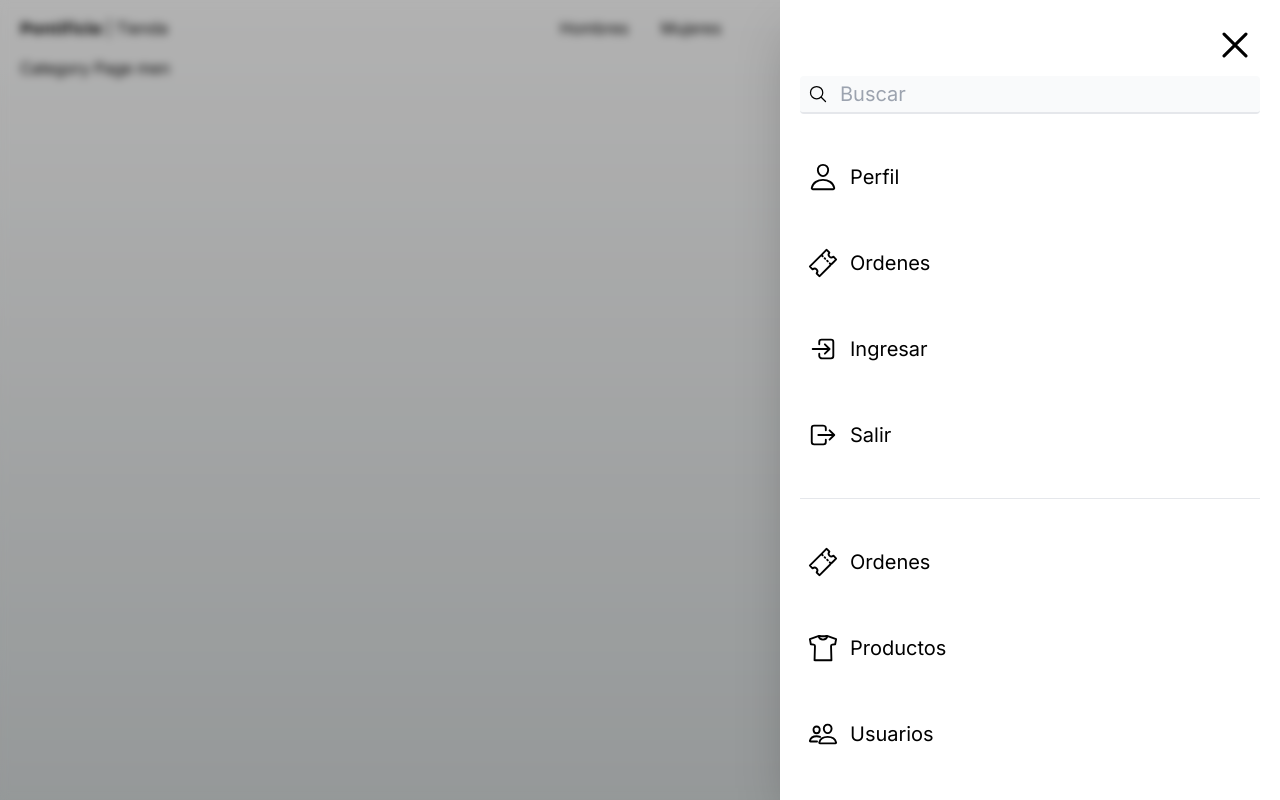
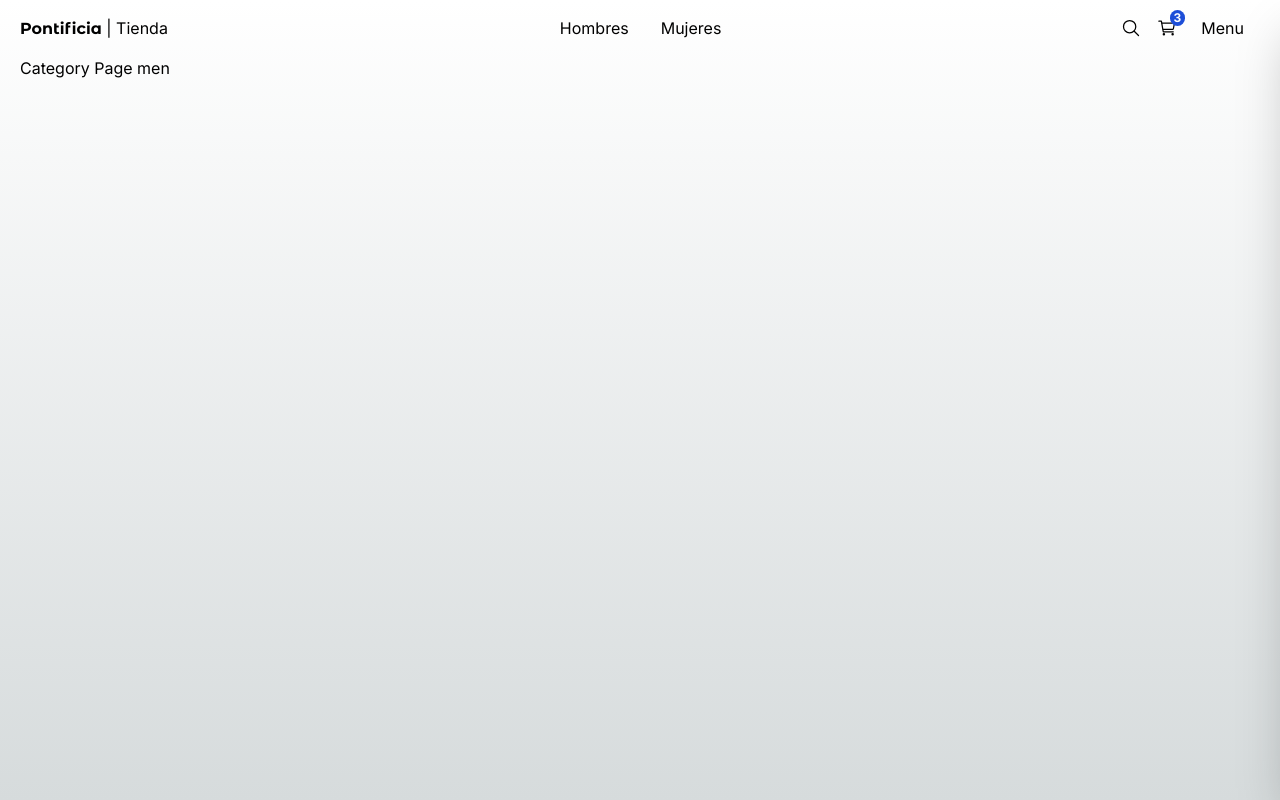
Before and after one commit to Juan-Ayme/e-comerce, a Next.js app: page /category/men in a window 1280 px wide. Built offline with nearby package versions, Linux system fonts and the light colour scheme.

Commit message:
zustand -UI store

```diff
--- a/package.json
+++ b/package.json
@@ -9,10 +9,12 @@
     "lint": "next lint"
   },
   "dependencies": {
+    "clsx": "^2.1.1",
     "next": "14.1.4",
     "react": "^18",
     "react-dom": "^18",
-    "react-icons": "^5.1.0"
+    "react-icons": "^5.1.0",
+    "zustand": "^4.5.2"
   },
   "devDependencies": {
     "@types/node": "^20",
--- a/src/components/ui/sidebar/Sibedar.tsx
+++ b/src/components/ui/sidebar/Sibedar.tsx
@@ -1,33 +1,53 @@
 'use client'
 
-import Link from 'next/link'
 import React from 'react'
 import { IoCloseOutline, IoLogInOutline, IoLogOutOutline, IoPeopleOutline, IoPersonOutline, IoSearchOutline, IoShirtOutline, IoTicketOutline } from 'react-icons/io5'
 import { LinkSidebar } from './LinkSidebar';
+import { useUIStore } from '@/store';
+import clsx from 'clsx';
 
 export const Sibedar = () => {
+
+    const isSideMenuOpen = useUIStore(state => state.isSideMenuOpen);
+    const closeMenu = useUIStore(state => state.closeSideMenu);
+
   return (
     <div>
         {/* Background black*/}
-        <div className='fixed top-0 left-0 w-screen h-screen z-10 bg-black opacity-30'>
-
-        </div>
+        {
+            isSideMenuOpen &&(
+                <div className='fade-in fixed top-0 w-screen h-screen z-10 backdrop-filter bac backdrop-blur-sm'>
+                </div>
+            )
+        }
 
          {/** Blur o difuminar*/}
-        <div className='fade-in fixed top-0 w-screen h-screen z-10 backdrop-filter bac backdrop-blur-sm'>
-
-        </div>
+         {
+            isSideMenuOpen &&(
+                <div className='fade-in fixed top-0 w-screen h-screen z-10 backdrop-filter bac backdrop-blur-sm'
+                onClick={() => closeMenu()}
+                >
+                </div>
+            )
+         }
 
         {/** SideMenu */}
         <nav
         // todo: efecto de slide
-         className=" fixed p-5 right-0 top-0 w-[500px] h-screen bg-white z-20 shadow-2xl transform transition-all duration-300">
+         className={
+            clsx(
+                " fixed p-5 right-0 top-0 w-[500px] h-screen bg-white z-20 shadow-2xl transform transition-all duration-300",
+                {
+                    "translate-x-full": !isSideMenuOpen
+                }
+            )
+         }>
 
                 <IoCloseOutline
                 size={50}
                 className='absolute top-5 right-5 cursor-pointer'
                 onClick={() =>
-                    console.log('CLick')
+                    closeMenu()
                 }
                 />
                 {/* Input*/}
--- a/src/components/ui/top-menu/TopMenu.tsx
+++ b/src/components/ui/top-menu/TopMenu.tsx
@@ -1,8 +1,13 @@
+'use client'
+
 import { titleFont } from "@/config/fonts";
+import { useUIStore } from "@/store";
 import Link from "next/link";
 import { IoSearchOutline,IoCartOutline } from "react-icons/io5";
 
 export const TopMenu = () =>{
+
+    const openSideMenu = useUIStore(state => state.openSideMenu);
     return(
         <nav className="flex px-5 justify-between items-center w-full">
 
@@ -31,7 +36,7 @@
                     </div>
                 </Link>
 
-                <button className=" m-2 p-2 rounded-md transition-all hover:bg-gray-100">
+                <button className=" m-2 p-2 rounded-md transition-all hover:bg-gray-100" onClick={()=> openSideMenu()}>
                     Menu
                 </button>
             </div>
--- /dev/null
+++ b/src/store/index.ts
@@ -0,0 +1 @@
+export * from './ui/ui-store';
--- /dev/null
+++ b/src/store/ui/ui-store.ts
@@ -0,0 +1,13 @@
+import { create } from 'zustand'
+
+interface State{
+    isSideMenuOpen: boolean;
+    openSideMenu: () => void;
+    closeSideMenu: () => void;
+}
+
+export const useUIStore = create<State>((set) => ({
+    isSideMenuOpen: false,
+    openSideMenu: () => set({isSideMenuOpen: true}),
+    closeSideMenu: () => set({isSideMenuOpen: false})
+}))
```
Also changed, not shown: 1 other file (tests, documents, lock files or other folders).
